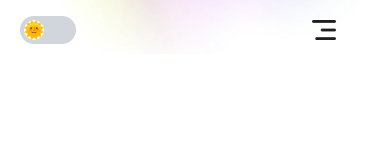
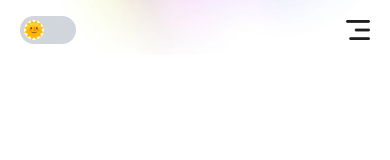
Before and after one commit to aparnapadhy/Portfolio, a Next.js app: page / in a window 390 px wide. Shown: the top 160 px of the page. Built offline with nearby package versions, Linux system fonts and the light colour scheme; a web font is replaced by a local one.

Commit message:
responsiveness improved wrt small screens

```diff
--- a/app/components/Navbar.js
+++ b/app/components/Navbar.js
@@ -39,11 +39,13 @@ const Navbar = ({isDarkMode, setIsDarkMode}) => {
             <li><a href="#work" className='font-Ovo flex items-center gap-1'><Image width={17} src={isDarkMode?assets.portfolioDark : assets.portfolio} alt="" />My Work</a></li>
             <li><a href="#contact" className='font-Ovo flex items-center gap-1'><Image width={17} src={isDarkMode?assets.mailDark : assets.mail} alt="" />Contact Me</a></li>
         </ul>
-        <div className='flex items-center gap-4'>
+        <div className="flex items-center w-full md:w-auto justify-between md:justify-normal gap-4">
+
+
             <EmojiToggle enabled={isDarkMode} setEnabled={setIsDarkMode} />
 
 
-            <button className='block md:hidden ml-55'>
+            <button className='block md:hidden'>
                 <Image onClick={openMenu} src={isDarkMode? assets.menu_white : assets.menu_black} alt='' className='w-6'/>
             </button>
         </div>
```
